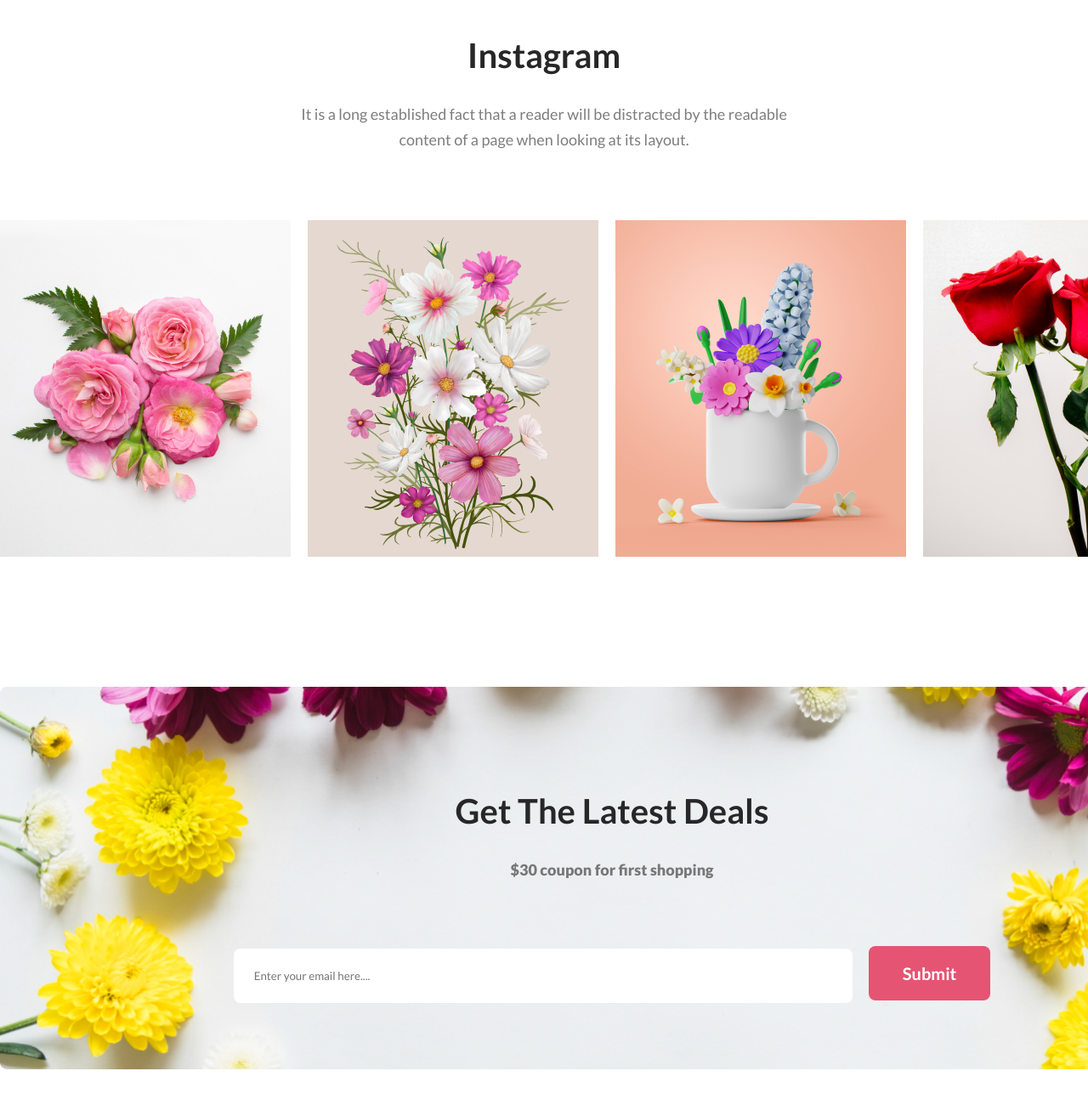
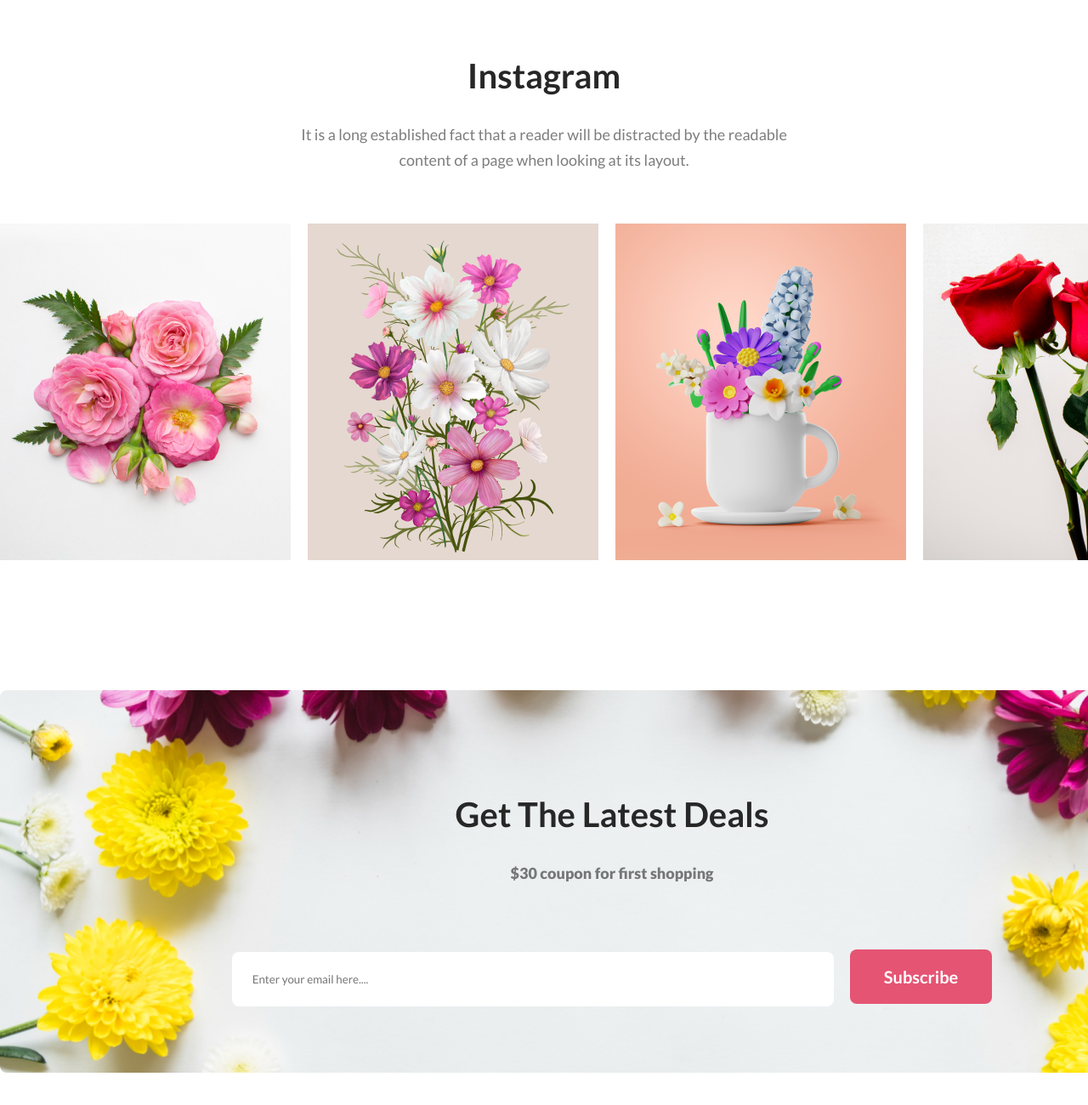
Before and after one commit to SaddamHossain07/online-flower-shop, a plain HTML site: page index.html in a window 1280 px wide. Shown: the part 3143-4443 px from the top of the page at 85% size. Drawn offline with Linux system fonts and the light colour scheme.

Commit message:
update some css

```diff
--- a/css/style.css
+++ b/css/style.css
@@ -158,6 +158,7 @@ header {
     font-size: 24px;
     font-weight: 600;
     line-height: 35px;
+    padding-top: 24px;
 }
 
 
@@ -170,7 +171,6 @@ header {
     padding: 100px 0;
     gap: 180px;
     background: rgba(229, 84, 115, 0.05);
-
 }
 
 .hot-deal-info {
@@ -196,7 +196,7 @@ header {
     display: flex;
     justify-content: space-evenly;
     gap: 20px;
-    margin: 50px 0;
+    margin: 30px 0;
 }
 
 
@@ -220,7 +220,7 @@ header {
 }
 
 .form input {
-    width: 680px;
+    width: 660px;
     padding: 24px;
     margin: 48px 16px 0 0;
     display: inline;
--- a/index.html
+++ b/index.html
@@ -115,7 +115,7 @@
             <p class="section-description latest-deal-description">$30 coupon for first shopping</p>
             <form class="form">
                 <input type="text" placeholder="Enter your email here....">
-                <button class="btn-primary">Submit</button>
+                <button class="btn-primary">Subscribe</button>
             </form>
 
         </section>
```
